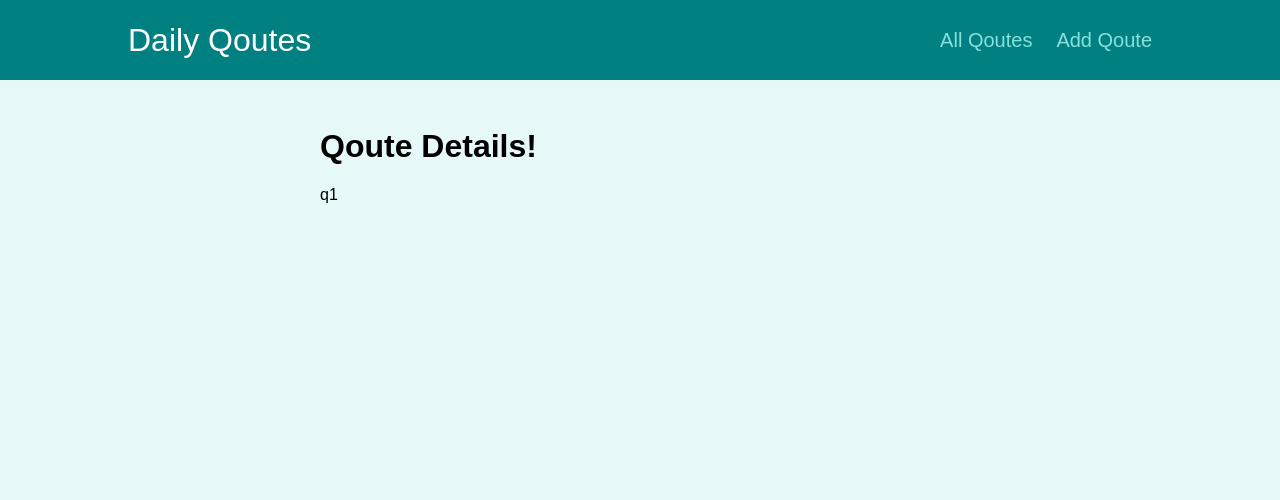
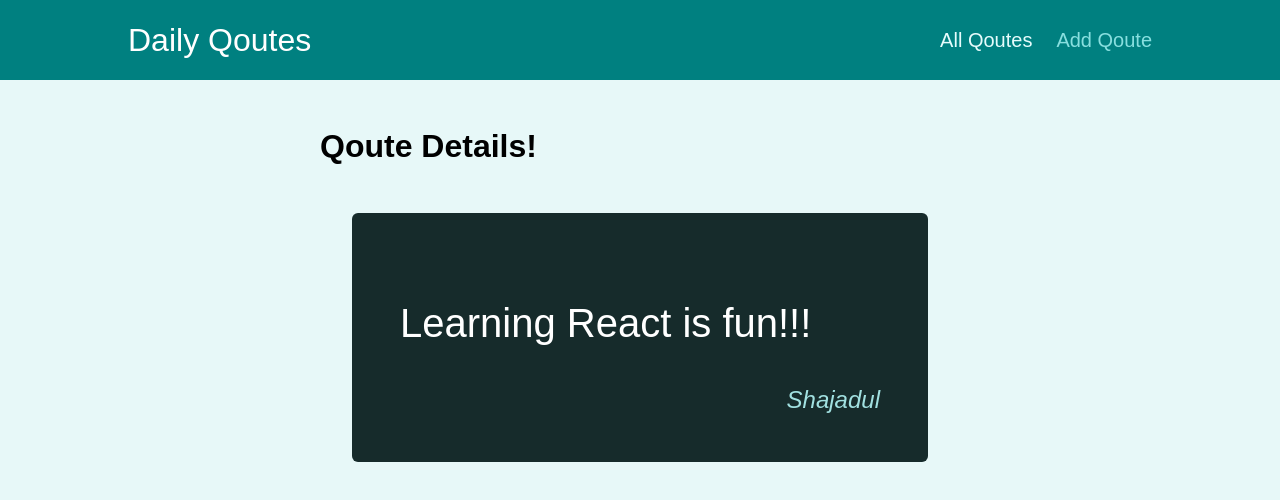
Before and after one commit to ShajadulGH/quotes-app, a React (Create React App) app: page /qoutes/q1 in a window 1280 px wide. Shown: the top 500 px of the page. Built offline with nearby package versions, Linux system fonts and the light colour scheme.

Commit message:
Feat: Show qoute details

```diff
--- a/src/components/layout/MainNav.js
+++ b/src/components/layout/MainNav.js
@@ -7,7 +7,7 @@ const MainNav = () => {
       <nav className={styles.nav}>
         <ul>
           <li>
-            <NavLink activeClassName={styles.active} to="./qoutes">
+            <NavLink activeClassName={styles.active} to="/qoutes">
               All Qoutes
             </NavLink>
           </li>
--- a/src/components/quotes/QuoteItem.js
+++ b/src/components/quotes/QuoteItem.js
@@ -1,5 +1,5 @@
-import classes from './QuoteItem.module.css';
-
+import classes from "./QuoteItem.module.css";
+import { Link } from "react-router-dom";
 const QuoteItem = (props) => {
   return (
     <li className={classes.item}>
@@ -9,9 +9,9 @@ const QuoteItem = (props) => {
         </blockquote>
         <figcaption>{props.author}</figcaption>
       </figure>
-      <a className='btn'>
+      <Link className="btn" to={`/qoutes/${props.id}`}>
         View Fullscreen
-      </a>
+      </Link>
     </li>
   );
 };
--- a/src/pages/QouteDetails.js
+++ b/src/pages/QouteDetails.js
@@ -1,12 +1,31 @@
 import { Fragment } from "react";
 import { Route, useParams } from "react-router-dom";
 import Comments from "../components/comments/Comments";
+import HighlightedQuote from "../components/quotes/HighlightedQuote";
 const QouteDetails = () => {
+  const DUMMY = [
+    {
+      id: "q1",
+      author: "Shajadul",
+      text: "Learning React is fun!!!",
+    },
+    {
+      id: "q2",
+      author: "Mamun",
+      text: "Learning Node js is easy!!!",
+    },
+  ];
+
   const params = useParams();
+  const qoute = DUMMY.find((qoute) => qoute.id === params.qouteID);
+  if (!qoute) {
+    return <p>No Qoute found!</p>;
+  }
   return (
     <Fragment>
       <h1>Qoute Details!</h1>
-      <p>{params.qouteID}</p>
+      {/* <p>{params.qouteID}</p> */}
+      <HighlightedQuote author={qoute.author} text={qoute.text} />
       <Route path={`/qoutes/${params.qouteID}/comments`}>
         <Comments />
       </Route>
```
